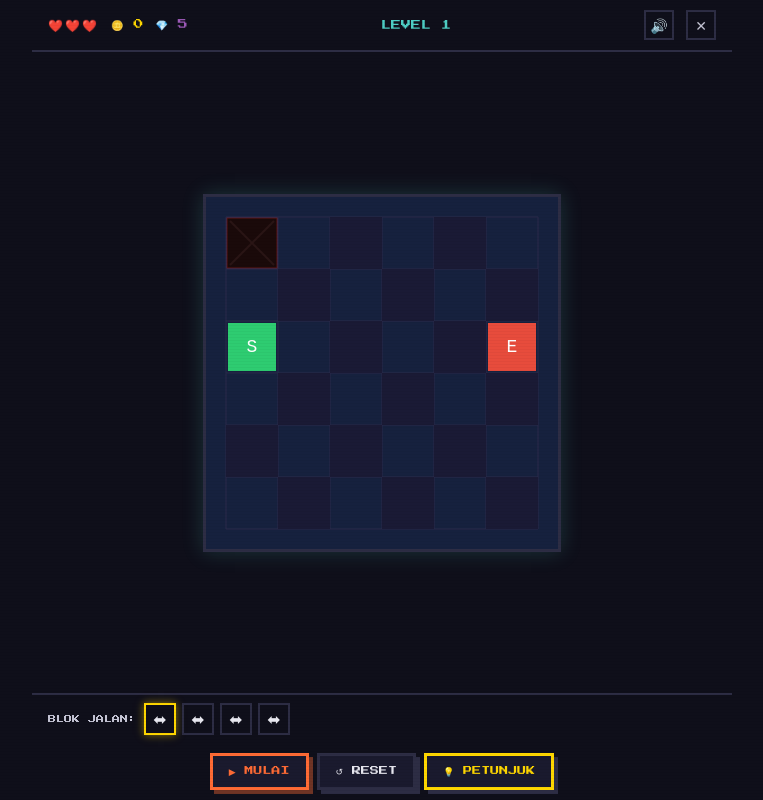
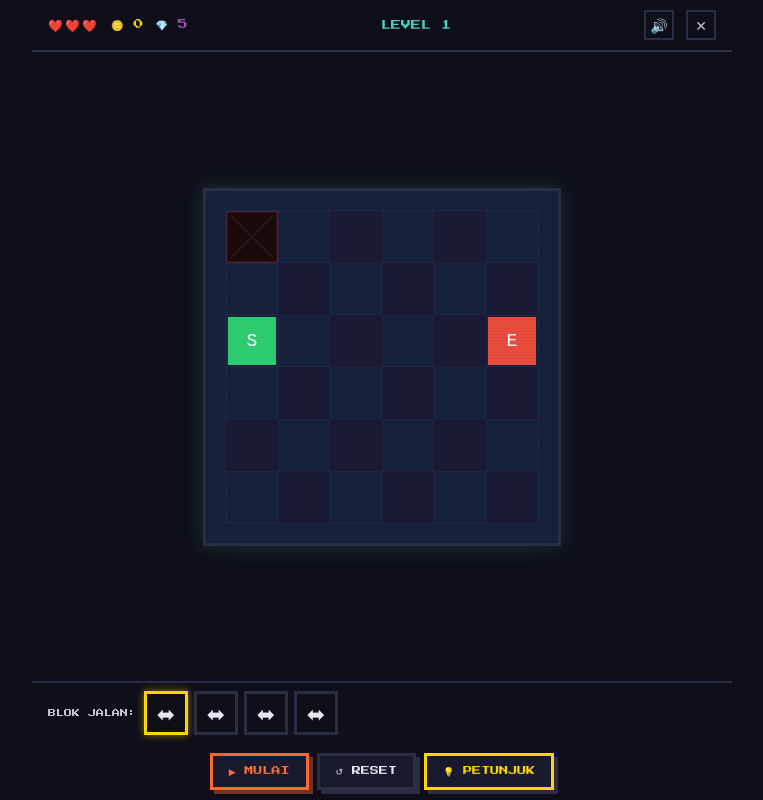
Before and after one commit to Afhwan/retro-path, an Electron app: page index.html in a window 960 px wide. Both pictures are taken after a click on the button "MAIN". Shown: the whole page, without its empty margins (98-861 px from the left). Drawn offline with Linux system fonts and the light colour scheme.

Commit message:
block slot inventory diperbesar (44px, font 22px)

```diff
--- a/styles.css
+++ b/styles.css
@@ -250,15 +250,15 @@ body {
 }
 
 .block-slot {
-  width: 32px;
-  height: 32px;
-  border: 2px solid var(--pixel-gray);
+  width: 44px;
+  height: 44px;
+  border: 3px solid var(--pixel-gray);
   cursor: pointer;
   transition: all 0.05s linear;
   display: flex;
   align-items: center;
   justify-content: center;
-  font-size: 16px;
+  font-size: 22px;
 }
 
 .block-slot:hover {
```
